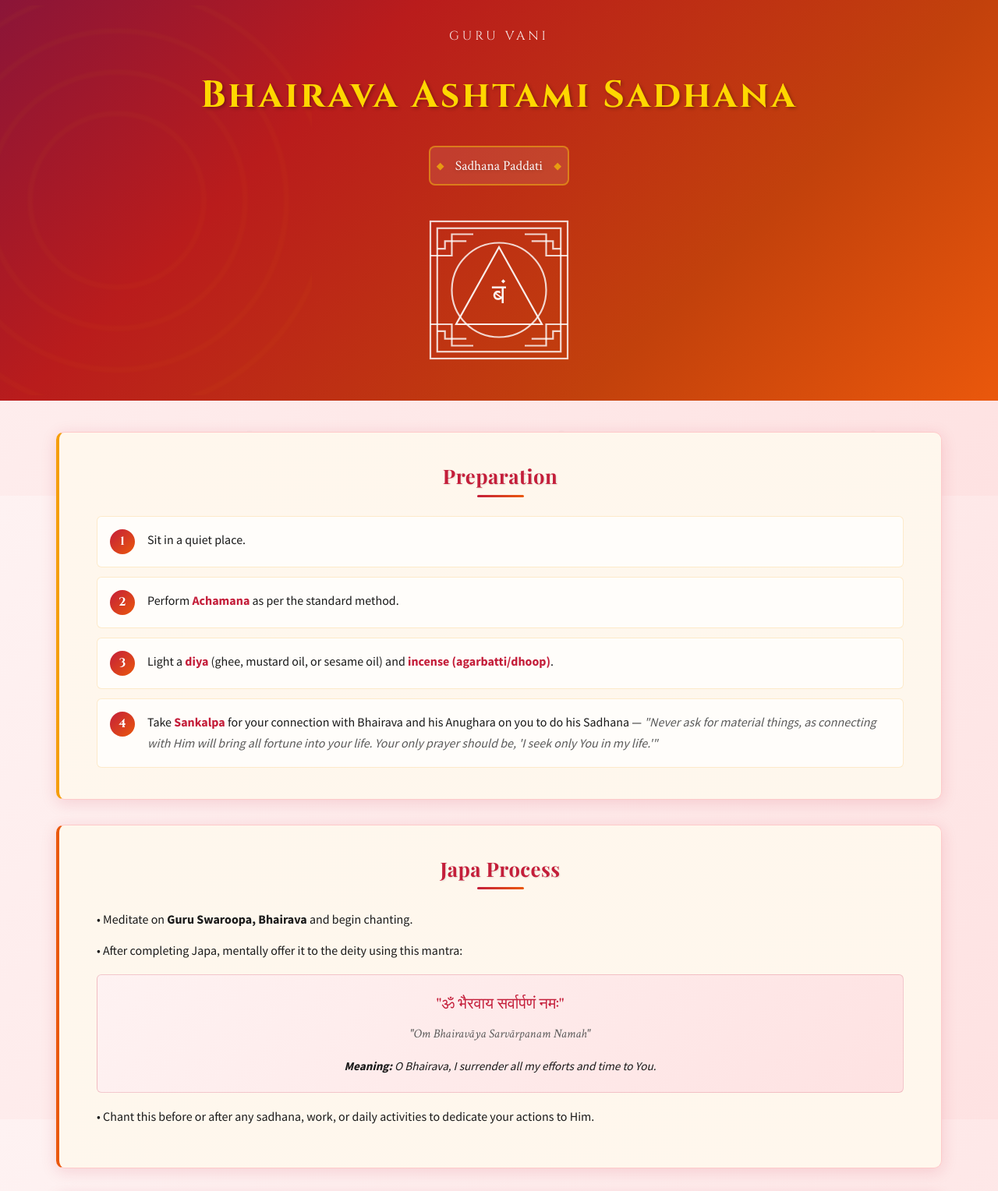
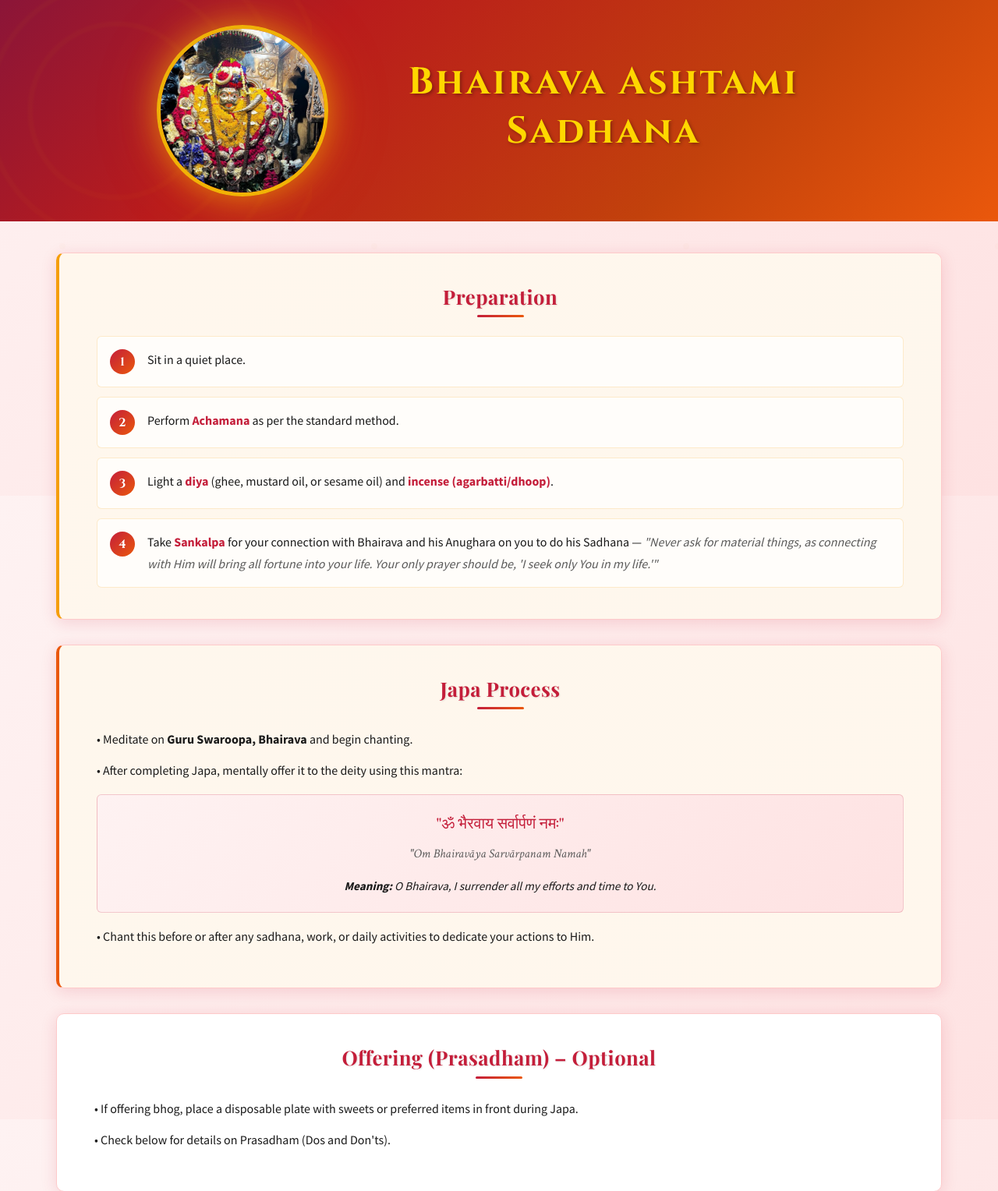
Before and after one commit to dynamo1933/Bhairava, a Flask app: page /ashtami in a window 1280 px wide. Shown: the part 164-1692 px from the top of the page at 78% size. Run offline with Flask 3, Linux system fonts and the light colour scheme; some libraries are stand-ins or nearby versions.

Commit message:
Update Ashtami and Padati templates, app.py, and add new assets

```diff
--- a/app.py
+++ b/app.py
@@ -215,13 +215,13 @@
 
                 db.session.add(admin)
                 db.session.commit()
-                print("✅ Admin user created successfully!")
+                print("[OK] Admin user created successfully!")
                 print("   Username: admin")
                 print("   Password: admin123")
-                print("   ⚠️  Please change the password after first login!")
+                print("   WARNING: Please change the password after first login!")
     except Exception as e:
         import traceback
-        print(f"⚠️  Warning: Database initialization error: {e}")
+        print(f"WARNING: Database initialization error: {e}")
         print(f"   Traceback: {traceback.format_exc()}")
         # Don't crash if database initialization fails - might be a connection issue
         # But log the full error for debugging
@@ -236,7 +236,7 @@
         return User.query.get(int(user_id))
     except Exception as e:
         # Log connection errors but don't crash the app
-        print(f"⚠️  Database connection error in load_user: {e}")
+        print(f"WARNING: Database connection error in load_user: {e}")
         # Return None to indicate user could not be loaded
         return None
 
--- a/requirements.txt
+++ b/requirements.txt
@@ -13,11 +13,9 @@
 openpyxl==3.1.2
 qrcode[pil]==7.4.2
 zeroconf==0.131.0
-netifaces==0.11.0
 gspread==5.12.4
 google-auth==2.23.4
 google-auth-oauthlib==1.1.0
 google-auth-httplib2==0.1.1
-psycopg2-binary==2.9.9
 gunicorn==21.2.0
 python-dotenv==1.0.0
--- a/templates/ashtami.html
+++ b/templates/ashtami.html
@@ -7,10 +7,10 @@
     /* Hero Section */
     .ashtami-hero {
         background: linear-gradient(135deg, #8b1538 0%, #b91c1c 30%, #c2410c 70%, #ea580c 100%);
-    padding: 2rem 1.5rem;
+        padding: 1.5rem 1rem;
         position: relative;
         overflow: hidden;
-    min-height: 320px;
+        min-height: auto;
         display: flex;
         align-items: center;
         justify-content: center;
@@ -25,10 +25,10 @@
         width: 500px;
         height: 500px;
         background:
-        radial-gradient(circle, transparent 30%, rgba(255,215,0,0.03) 31%, rgba(255,215,0,0.03) 32%, transparent 33%),
-        radial-gradient(circle, transparent 45%, rgba(255,215,0,0.03) 46%, rgba(255,215,0,0.03) 47%, transparent 48%),
-        radial-gradient(circle, transparent 60%, rgba(255,215,0,0.03) 61%, rgba(255,215,0,0.03) 62%, transparent 63%),
-        radial-gradient(circle, transparent 75%, rgba(255,215,0,0.03) 76%, rgba(255,215,0,0.03) 77%, transparent 78%);
+            radial-gradient(circle, transparent 30%, rgba(255, 215, 0, 0.03) 31%, rgba(255, 215, 0, 0.03) 32%, transparent 33%),
+            radial-gradient(circle, transparent 45%, rgba(255, 215, 0, 0.03) 46%, rgba(255, 215, 0, 0.03) 47%, transparent 48%),
+            radial-gradient(circle, transparent 60%, rgba(255, 215, 0, 0.03) 61%, rgba(255, 215, 0, 0.03) 62%, transparent 63%),
+            radial-gradient(circle, transparent 75%, rgba(255, 215, 0, 0.03) 76%, rgba(255, 215, 0, 0.03) 77%, transparent 78%);
         opacity: 0.8;
         pointer-events: none;
     }
@@ -76,7 +76,7 @@
         font-size: 2.5rem;
         color: #ffd700;
         margin-bottom: 0.5rem;
-    text-shadow: 2px 2px 4px rgba(0,0,0,0.3);
+        text-shadow: 2px 2px 4px rgba(0, 0, 0, 0.3);
         letter-spacing: 3px;
     }
 
@@ -112,14 +112,54 @@
         font-family: var(--font-sacred);
     }
 
+    .ashtami-image-container {
+        flex: 0 0 auto;
+        display: flex;
+        align-items: center;
+        justify-content: center;
+        margin-bottom: 1.5rem;
+    }
+
+    .ashtami-image {
+        width: 180px;
+        height: 180px;
+        border-radius: 50%;
+        object-fit: cover;
+        border: 5px solid rgba(255, 215, 0, 0.8);
+        box-shadow: 0 0 40px rgba(255, 215, 0, 0.5), 0 0 80px rgba(255, 100, 0, 0.3);
+    }
+
+    .hero-text {
+        flex: 1;
+        display: flex;
+        flex-direction: column;
+        align-items: center;
+    }
+
     @media (min-width: 768px) {
         .ashtami-hero {
-        min-height: 380px;
+            min-height: auto;
+            padding: 2rem;
         }
 
-    .yantra-container {
+        .hero-content {
+            flex-direction: row;
+            gap: 3rem;
+            text-align: left;
+        }
+
+        .ashtami-image-container {
+            margin-bottom: 0;
+        }
+
+        .ashtami-image {
             width: 220px;
             height: 220px;
+        }
+
+        .hero-text {
+            align-items: flex-start;
+            text-align: left;
         }
 
         .hero-title {
@@ -676,45 +716,14 @@
 <!-- Hero Section -->
 <section class="ashtami-hero">
     <div class="hero-content">
-        <span class="hero-label">Guru Vani</span>
+        <div class="ashtami-image-container">
+            <img src="{{ url_for('static', filename='images/kal_bhairav_kashi.jpg') }}" alt="Kal Bhairav Kashi"
+                class="ashtami-image">
+        </div>
+        <div class="hero-text">
+
             <h1 class="hero-title">Bhairava Ashtami Sadhana</h1>
-        <div class="hero-subtitle-box">
-            <span class="hero-subtitle">Sadhana Paddati</span>
-        </div>
 
-        <!-- Yantra SVG -->
-        <div class="yantra-container">
-            <svg class="yantra-svg" viewBox="0 0 200 200" xmlns="http://www.w3.org/2000/svg">
-                <!-- Outer Square with Maze Pattern -->
-                <rect x="20" y="20" width="160" height="160" fill="none" stroke="rgba(255,255,255,0.8)" stroke-width="2"/>
-                <rect x="28" y="28" width="144" height="144" fill="none" stroke="rgba(255,255,255,0.8)" stroke-width="2"/>
-
-                <!-- Corner Maze Patterns -->
-                <!-- Top Left -->
-                <path d="M20 60 H45 V35 H70" fill="none" stroke="rgba(255,255,255,0.8)" stroke-width="2"/>
-                <path d="M28 52 H37 V43 H62" fill="none" stroke="rgba(255,255,255,0.8)" stroke-width="2"/>
-
-                <!-- Top Right -->
-                <path d="M180 60 H155 V35 H130" fill="none" stroke="rgba(255,255,255,0.8)" stroke-width="2"/>
-                <path d="M172 52 H163 V43 H138" fill="none" stroke="rgba(255,255,255,0.8)" stroke-width="2"/>
-
-                <!-- Bottom Left -->
-                <path d="M20 140 H45 V165 H70" fill="none" stroke="rgba(255,255,255,0.8)" stroke-width="2"/>
-                <path d="M28 148 H37 V157 H62" fill="none" stroke="rgba(255,255,255,0.8)" stroke-width="2"/>
-
-                <!-- Bottom Right -->
-                <path d="M180 140 H155 V165 H130" fill="none" stroke="rgba(255,255,255,0.8)" stroke-width="2"/>
-                <path d="M172 148 H163 V157 H138" fill="none" stroke="rgba(255,255,255,0.8)" stroke-width="2"/>
-
-                <!-- Circle -->
-                <circle cx="100" cy="100" r="55" fill="none" stroke="rgba(255,255,255,0.8)" stroke-width="2"/>
-
-                <!-- Triangle pointing up -->
-                <polygon points="100,50 150,140 50,140" fill="none" stroke="rgba(255,255,255,0.9)" stroke-width="2"/>
-
-                <!-- Bam Beeja Mantra -->
-                <text x="100" y="115" text-anchor="middle" font-family="var(--font-sacred)" font-size="32" fill="rgba(255,255,255,0.95)">बं</text>
-            </svg>
         </div>
     </div>
 </section>
@@ -737,11 +746,15 @@
             </li>
             <li>
                 <span class="prep-number">3</span>
-                <span class="prep-text">Light a <strong>diya</strong> (ghee, mustard oil, or sesame oil) and <strong>incense (agarbatti/dhoop)</strong>.</span>
+                <span class="prep-text">Light a <strong>diya</strong> (ghee, mustard oil, or sesame oil) and
+                    <strong>incense (agarbatti/dhoop)</strong>.</span>
             </li>
             <li>
                 <span class="prep-number">4</span>
-                <span class="prep-text">Take <strong>Sankalpa</strong> for your connection with Bhairava and his Anughara on you to do his Sadhana — <em>"Never ask for material things, as connecting with Him will bring all fortune into your life. Your only prayer should be, 'I seek only You in my life.'"</em></span>
+                <span class="prep-text">Take <strong>Sankalpa</strong> for your connection with Bhairava and his
+                    Anughara on you to do his Sadhana — <em>"Never ask for material things, as connecting with Him will
+                        bring all fortune into your life. Your only prayer should be, 'I seek only You in my
+                        life.'"</em></span>
             </li>
         </ol>
     </div>
@@ -759,11 +772,13 @@
             <div class="mantra-box">
                 <div class="mantra-sanskrit">"ॐ भैरवाय सर्वार्पणं नमः"</div>
                 <div class="mantra-transliteration">"Om Bhairavāya Sarvārpanam Namah"</div>
-                <div class="mantra-meaning"><strong>Meaning:</strong> <em>O Bhairava, I surrender all my efforts and time to You.</em></div>
+                <div class="mantra-meaning"><strong>Meaning:</strong> <em>O Bhairava, I surrender all my efforts and
+                        time to You.</em></div>
             </div>
 
             <div class="japa-step-content" style="margin-top: 1rem;">
-                <p>• Chant this before or after any sadhana, work, or daily activities to dedicate your actions to Him.</p>
+                <p>• Chant this before or after any sadhana, work, or daily activities to dedicate your actions to Him.
+                </p>
             </div>
         </div>
     </div>
@@ -817,12 +832,14 @@
 
         <div class="timing-item">
             <span class="timing-icon">📅</span>
-            <span class="timing-text">Perform on <strong>Krishna Ashtami Tithi</strong> (Check Panchanga or dates will be shared in group).</span>
+            <span class="timing-text">Perform on <strong>Krishna Ashtami Tithi</strong> (Check Panchanga or dates will
+                be shared in group).</span>
         </div>
 
         <div class="timing-item">
             <span class="timing-icon">⏰</span>
-            <span class="timing-text">Check exact timings for your location on <a href="https://www.drikpanchang.com" target="_blank" rel="noopener noreferrer"><strong>drikpanchang.com</strong></a>.</span>
+            <span class="timing-text">Check exact timings for your location on <a href="https://www.drikpanchang.com"
+                    target="_blank" rel="noopener noreferrer"><strong>drikpanchang.com</strong></a>.</span>
         </div>
     </div>
 
@@ -838,11 +855,14 @@
             <div class="mantra-title">Mantra for Bhairava's Grace</div>
             <div class="mantra-sanskrit">"ॐ हं षं नं गं भैरवाय नमः"</div>
             <div class="mantra-transliteration">"Om Ham Sham Nam Gam Bhairavaya Namah"</div>
-            <div class="mantra-meaning"><strong>Meaning:</strong> <em>I bow to Bhairava, the divine protector, and seek His grace for strength, wisdom, and auspiciousness in my life.</em></div>
+            <div class="mantra-meaning"><strong>Meaning:</strong> <em>I bow to Bhairava, the divine protector, and seek
+                    His grace for strength, wisdom, and auspiciousness in my life.</em></div>
         </div>
 
-        <div class="bhog-warning" style="background: rgba(245, 158, 11, 0.15); border-left-color: var(--accent-orange); color: var(--text-dark);">
-            <strong>Note:</strong> You can chant this mantra after taking Sankalpa to invoke His divine blessings. <strong>(Don't use this mantra for Japa as it's only used for Sankalpa)</strong>
+        <div class="bhog-warning"
+            style="background: rgba(245, 158, 11, 0.15); border-left-color: var(--accent-orange); color: var(--text-dark);">
+            <strong>Note:</strong> You can chant this mantra after taking Sankalpa to invoke His divine blessings.
+            <strong>(Don't use this mantra for Japa as it's only used for Sankalpa)</strong>
         </div>
     </div>
 
@@ -853,41 +873,49 @@
         <div class="prasadham-grid">
             <div class="prasadham-item">
                 <h3 class="prasadham-title"><span class="number">1</span> Jaggery & Jaggery Sweets</h3>
-                <p class="prasadham-why"><strong>Why Offer?</strong> Jaggery represents purity and energy. It is said to please Bhairava and bring success.</p>
+                <p class="prasadham-why"><strong>Why Offer?</strong> Jaggery represents purity and energy. It is said to
+                    please Bhairava and bring success.</p>
                 <p class="prasadham-examples">Examples: Gud (Jaggery), Gud Laddoo, Gud-based Kheer.</p>
             </div>
 
             <div class="prasadham-item">
                 <h3 class="prasadham-title"><span class="number">2</span> Urad Dal Dishes</h3>
-                <p class="prasadham-why"><strong>Why Offer?</strong> Urad dal (black gram) is linked to Shani (Saturn), which affects karma. Since Bhairava controls planetary influences, Urad dal helps balance negative effects.</p>
+                <p class="prasadham-why"><strong>Why Offer?</strong> Urad dal (black gram) is linked to Shani (Saturn),
+                    which affects karma. Since Bhairava controls planetary influences, Urad dal helps balance negative
+                    effects.</p>
                 <p class="prasadham-examples">Examples: Urad Dal Vada, Dal Khichdi, Urad Dal Halwa</p>
             </div>
 
             <div class="prasadham-item">
                 <h3 class="prasadham-title"><span class="number">3</span> Imarti/Jalebi</h3>
-                <p class="prasadham-why"><strong>Why Offer?</strong> Their spiral shape represents time (Kaal), which Bhairava rules. They also symbolize joy and good fortune.</p>
+                <p class="prasadham-why"><strong>Why Offer?</strong> Their spiral shape represents time (Kaal), which
+                    Bhairava rules. They also symbolize joy and good fortune.</p>
             </div>
 
             <div class="prasadham-item">
                 <h3 class="prasadham-title"><span class="number">4</span> Gulab Jamun or Laddoo</h3>
-                <p class="prasadham-why"><strong>Why Offer?</strong> Sweets represent devotion and the blessings of Bhairava.</p>
+                <p class="prasadham-why"><strong>Why Offer?</strong> Sweets represent devotion and the blessings of
+                    Bhairava.</p>
             </div>
 
             <div class="prasadham-item">
                 <h3 class="prasadham-title"><span class="number">5</span> Tangy & Spicy Foods</h3>
-                <p class="prasadham-why"><strong>Why Offer?</strong> These foods help calm Bhairava's fierce energy and invite His protection.</p>
+                <p class="prasadham-why"><strong>Why Offer?</strong> These foods help calm Bhairava's fierce energy and
+                    invite His protection.</p>
                 <p class="prasadham-examples">Examples: Lemon Rice, Tamarind Rice, With Pickles is good</p>
             </div>
 
             <div class="prasadham-item">
                 <h3 class="prasadham-title"><span class="number">6</span> Black Sesame (Til) & Mustard</h3>
-                <p class="prasadham-why"><strong>Why Offer?</strong> These ingredients are used in rituals for protection from negative energies.</p>
+                <p class="prasadham-why"><strong>Why Offer?</strong> These ingredients are used in rituals for
+                    protection from negative energies.</p>
                 <p class="prasadham-examples">Examples: Black sesame laddoos, til-gud chikki.</p>
             </div>
 
             <div class="prasadham-item">
                 <h3 class="prasadham-title"><span class="number">7</span> Coconut & Dry Fruits</h3>
-                <p class="prasadham-why"><strong>Why Offer?</strong> They symbolize prosperity and completeness, seeking Bhairava's blessings for abundance.</p>
+                <p class="prasadham-why"><strong>Why Offer?</strong> They symbolize prosperity and completeness, seeking
+                    Bhairava's blessings for abundance.</p>
             </div>
         </div>
     </div>
@@ -898,21 +926,25 @@
 
         <div class="bhog-item">
             <span class="bhog-icon">📍</span>
-            <span class="bhog-text"><strong>Where to Place It?</strong> After prayer or mantra chanting, keep the food outside at a crossroads (Chauraha) or under a tree.</span>
+            <span class="bhog-text"><strong>Where to Place It?</strong> After prayer or mantra chanting, keep the food
+                outside at a crossroads (Chauraha) or under a tree.</span>
         </div>
 
         <div class="bhog-item">
             <span class="bhog-icon">🚫</span>
-            <span class="bhog-text"><strong>Do Not Eat It:</strong> This offering is meant for unseen energies, spirits, or dogs, not for personal consumption.</span>
+            <span class="bhog-text"><strong>Do Not Eat It:</strong> This offering is meant for unseen energies, spirits,
+                or dogs, not for personal consumption.</span>
         </div>
 
         <div class="bhog-item">
             <span class="bhog-icon">🐕</span>
-            <span class="bhog-text"><strong>Feeding Dogs:</strong> Bhairava is closely linked to dogs. Feeding them is considered a direct offering to Him.</span>
+            <span class="bhog-text"><strong>Feeding Dogs:</strong> Bhairava is closely linked to dogs. Feeding them is
+                considered a direct offering to Him.</span>
         </div>
 
         <div class="bhog-note">
-            By offering these foods with Love, Surrender, faith and devotion, you can seek Bhairava's protection, wisdom, and blessings in life.
+            By offering these foods with Love, Surrender, faith and devotion, you can seek Bhairava's protection,
+            wisdom, and blessings in life.
         </div>
 
         <div class="bhog-warning">
@@ -935,12 +967,17 @@
 
         <div class="guideline-item">
             <span class="guideline-icon">🔱</span>
-            <span class="guideline-text">Can also be undertaken as a <strong>Mandala Sadhana (48 Days)</strong> for deeper spiritual transformation.</span>
+            <span class="guideline-text">Can also be undertaken as a <strong>Mandala Sadhana (48 Days)</strong> for
+                deeper spiritual transformation.</span>
         </div>
 
         <div class="guideline-item">
             <span class="guideline-icon">📅</span>
-            <span class="guideline-text">To be performed strictly on <strong>Ashtami Tithi (Krishna Paksha)</strong>, or Start on <strong>Any Sunday</strong> (Overcoming karmic blocks), or <strong>Tuesday</strong> (For Strength & Power) or <strong>New Moon (Amavasya)</strong> (Removing negative influences), <strong>Chaturdashi (14th Tithi)</strong> Intense sadhana – This has to be done with Guru Guidance</span>
+            <span class="guideline-text">To be performed strictly on <strong>Ashtami Tithi (Krishna Paksha)</strong>, or
+                Start on <strong>Any Sunday</strong> (Overcoming karmic blocks), or <strong>Tuesday</strong> (For
+                Strength & Power) or <strong>New Moon (Amavasya)</strong> (Removing negative influences),
+                <strong>Chaturdashi (14th Tithi)</strong> Intense sadhana – This has to be done with Guru
+                Guidance</span>
         </div>
 
         <div class="guideline-item">
@@ -962,7 +999,7 @@
 {% block extra_scripts %}
 <script>
     // Smooth scroll animations for cards
-document.addEventListener('DOMContentLoaded', function() {
+    document.addEventListener('DOMContentLoaded', function () {
         const cards = document.querySelectorAll('.content-card, .closing-section');
 
         const observerOptions = {
--- a/templates/padati.html
+++ b/templates/padati.html
@@ -1190,7 +1190,7 @@
                                 {% else %}<i class="fas fa-lock"></i>{% endif %}
                             </div>
                             <div class="card-body diksha {% if not is_accessible_7 and not is_completed_7 %}locked{% endif %}">
-                                <img src="{{ url_for('static', filename='images/rudraksha/5 mukhi.png') }}" alt="Pratham Charana" class="rudraksha-img">
+                                <img src="{{ url_for('static', filename='images/pratam_charana_header.jpg') }}" alt="Pratham Charana" class="rudraksha-img">
                                 <div class="card-title">Pratham Charana</div>
                                 <div class="card-status-text">
                                     {% if is_completed_7 %}Completed{% elif is_current_7 %}Current{% elif is_accessible_7 %}Ready{% else %}Locked{% endif %}
```
Also changed, not shown: dump_images/kal_bhairav_kashi.jpg (added), dump_images/pratam_charana_header.jpg (added), static/images/kal_bhairav_kashi.jpg (added), static/images/pratam_charana_header.jpg (added). Lines whose indentation alone changed are shown as unchanged.
